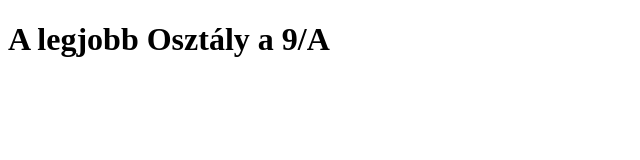
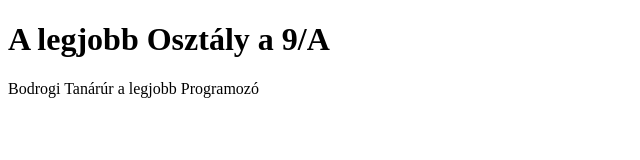
Before and after one commit to dunaisandor2009/Proba, a plain HTML site: page index.html in a window 1280 px wide. Shown: the whole page, without its empty margins (0-640 px from the left). Drawn offline with Linux system fonts and the light colour scheme.

Commit message:
BodrogiTanárúrAzIsten

```diff
--- a/index.html
+++ b/index.html
@@ -10,5 +10,6 @@
 <h1>
      A legjobb Osztály a 9/A
 </h1>
+    <p>Bodrogi Tanárúr a legjobb Programozó</p>
 </body>
 </html>
```
